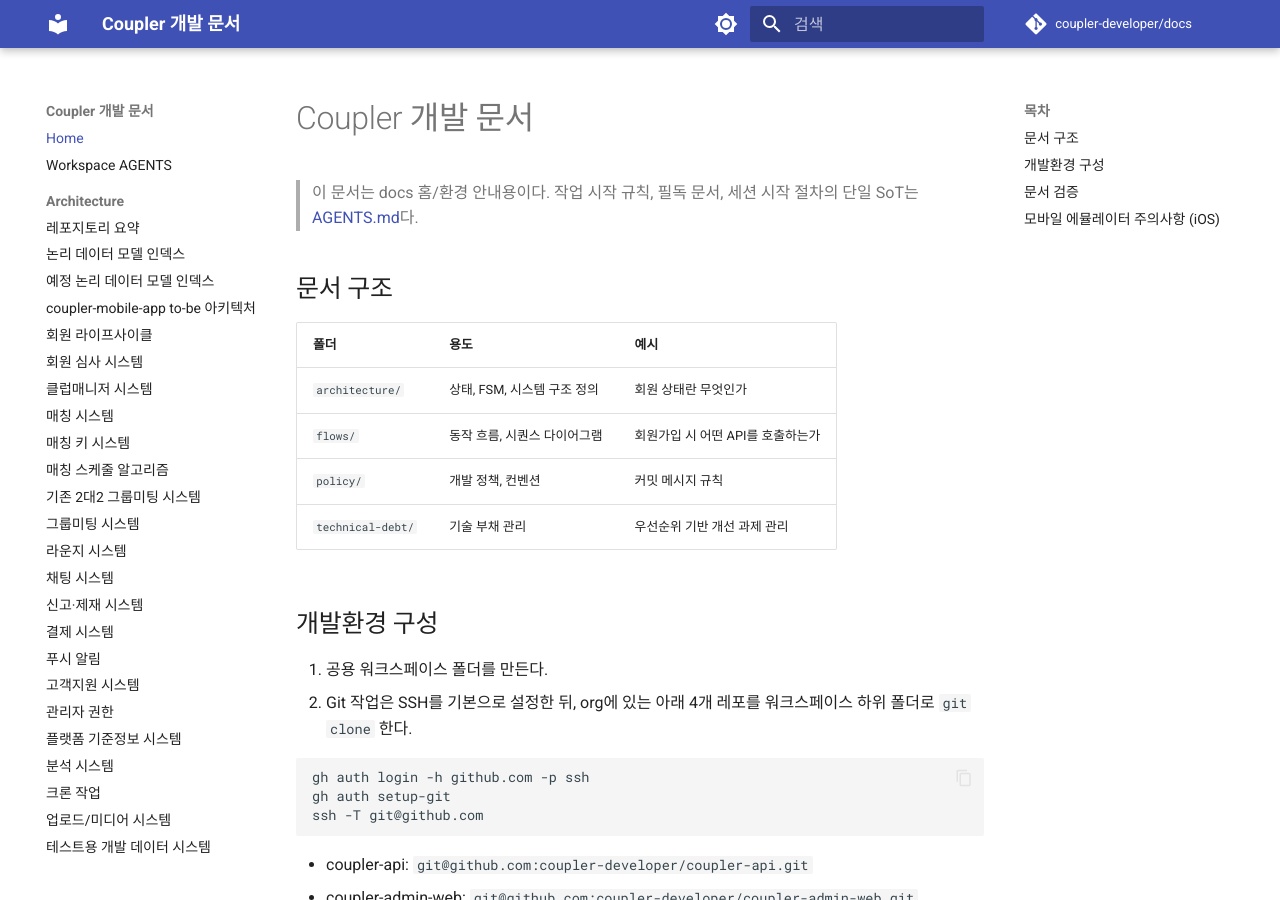
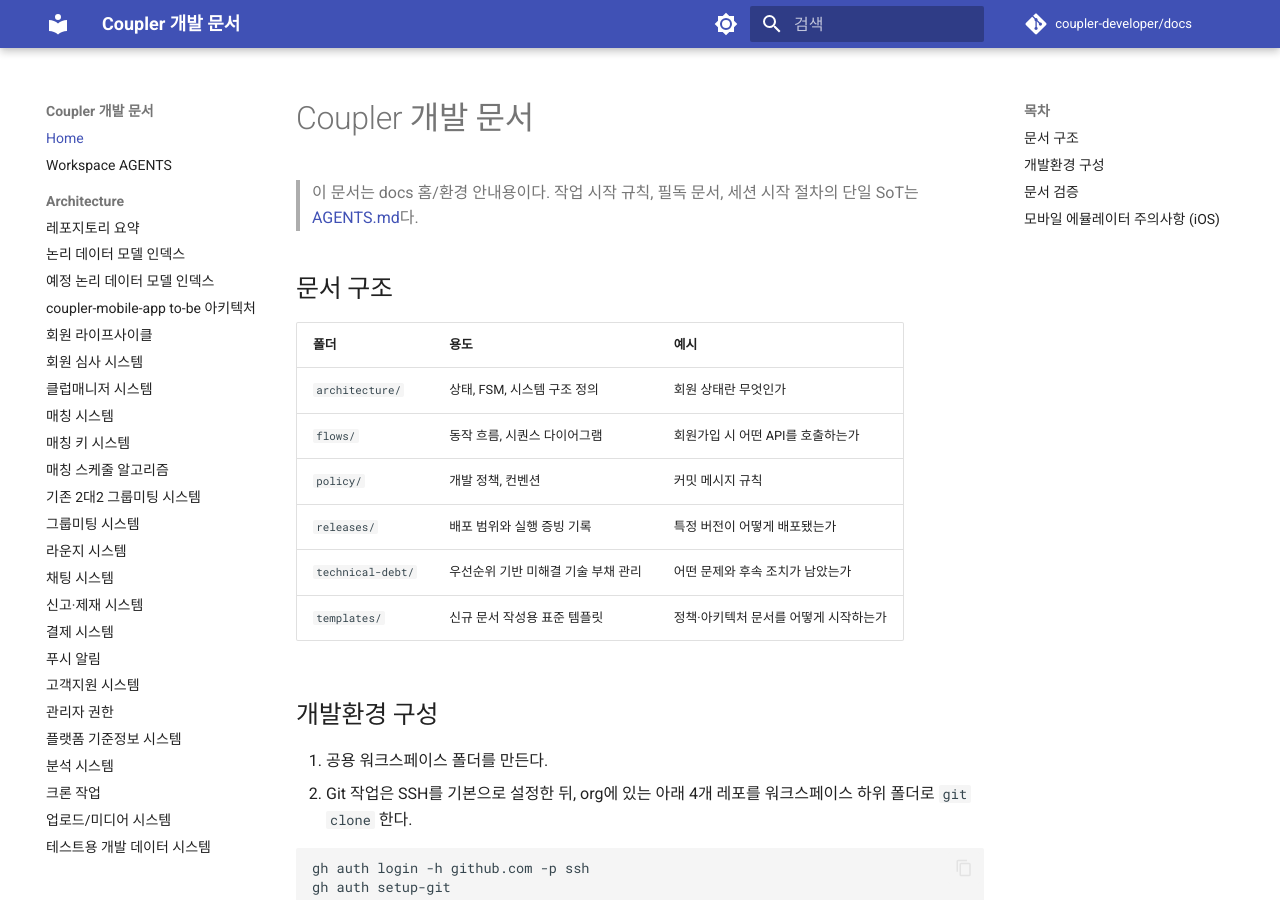
Before and after one commit to coupler-developer/docs, an MkDocs documentation site: the page built from content/README.md, in a window 1280 px wide and 900 px high. Built offline with MkDocs 1.6.1 and Material for MkDocs 9.7.7, drawn with Linux system fonts in a browser that asks for light colours; comment, search, counter and statistics services are not loaded.

Commit message:
docs: 문서 폴더 구조 안내 보강
Reason:
- README 구조 표에서 releases와 templates가 누락돼 실제 content 분류와 달랐다.

Changes:
- releases와 templates 용도 및 예시를 구조 표에 추가했다.
- technical-debt 설명을 미해결 항목 관리 기준에 맞췄다.

How:
- content 최상위 디렉터리의 실제 분류를 기준으로 표를 동기화했다.

Tests:
- yarn validate:docs 통과

```diff
--- a/content/README.md
+++ b/content/README.md
@@ -4,12 +4,14 @@
 
 ## 문서 구조
 
-| 폴더            | 용도                         | 예시                              |
-| --------------- | ---------------------------- | --------------------------------- |
-| `architecture/` | 상태, FSM, 시스템 구조 정의  | 회원 상태란 무엇인가              |
-| `flows/`        | 동작 흐름, 시퀀스 다이어그램 | 회원가입 시 어떤 API를 호출하는가 |
-| `policy/`       | 개발 정책, 컨벤션            | 커밋 메시지 규칙                  |
-| `technical-debt/` | 기술 부채 관리               | 우선순위 기반 개선 과제 관리       |
+| 폴더              | 용도                              | 예시                              |
+| ----------------- | --------------------------------- | --------------------------------- |
+| `architecture/`   | 상태, FSM, 시스템 구조 정의       | 회원 상태란 무엇인가              |
+| `flows/`          | 동작 흐름, 시퀀스 다이어그램      | 회원가입 시 어떤 API를 호출하는가 |
+| `policy/`         | 개발 정책, 컨벤션                 | 커밋 메시지 규칙                  |
+| `releases/`       | 배포 범위와 실행 증빙 기록        | 특정 버전이 어떻게 배포됐는가     |
+| `technical-debt/` | 우선순위 기반 미해결 기술 부채 관리 | 어떤 문제와 후속 조치가 남았는가  |
+| `templates/`      | 신규 문서 작성용 표준 템플릿      | 정책·아키텍처 문서를 어떻게 시작하는가 |
 
 ## 개발환경 구성
 
```
